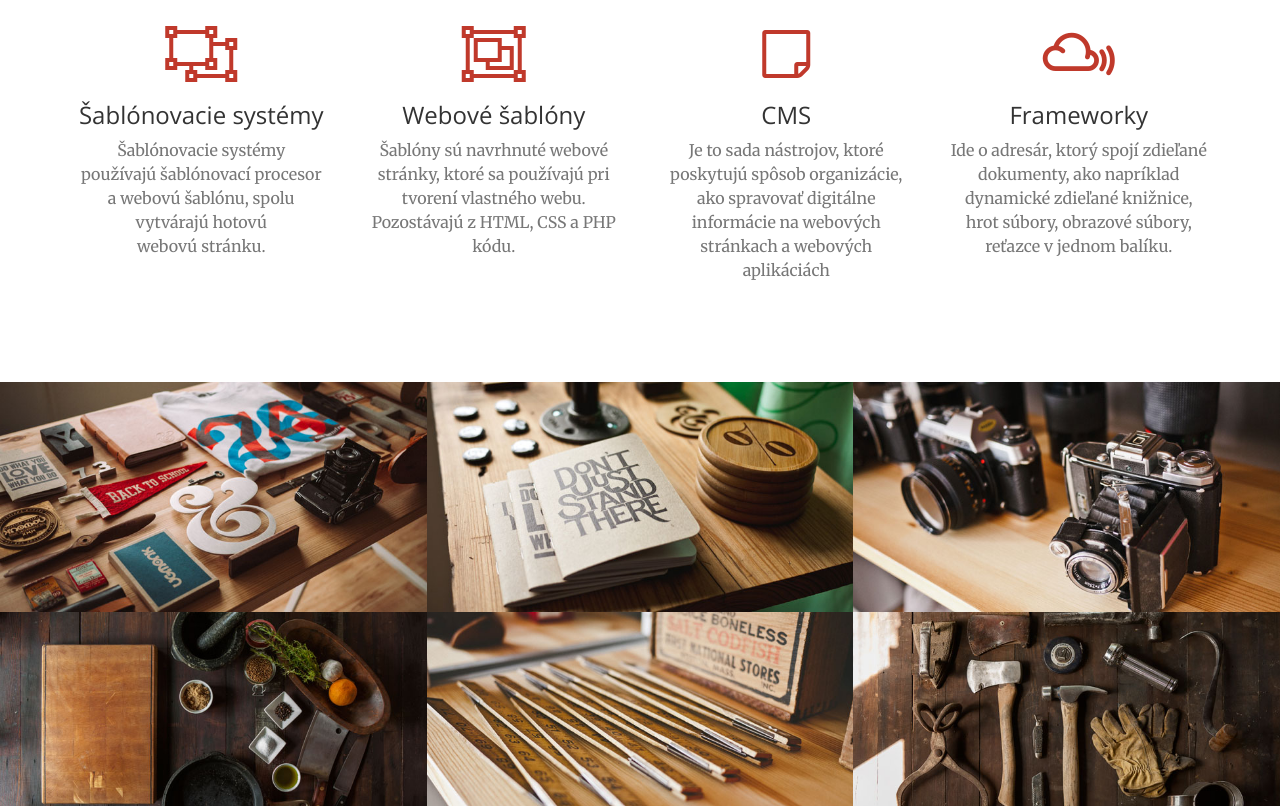
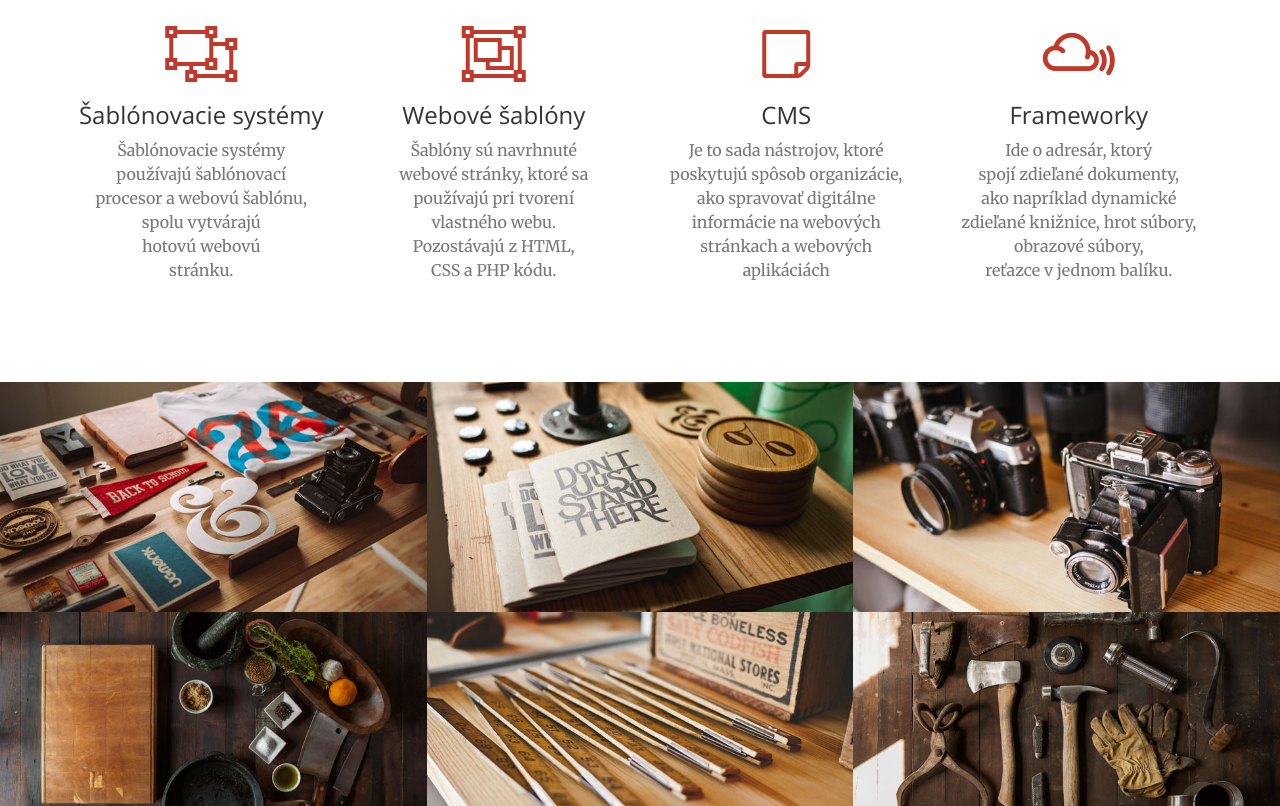
Before and after one commit to MartinPlevjak/eplevjakova, a website: page index.html in a window 1280 px wide. Shown: the part 1460-2266 px from the top of the page. Drawn offline with nearby package versions, Linux system fonts and the light colour scheme.

Commit message:
Update index.html

```diff
--- a/index.html
+++ b/index.html
@@ -7,7 +7,6 @@
     <meta http-equiv="X-UA-Compatible" content="IE=edge">
     <meta name="viewport" content="width=device-width, initial-scale=1">
     <meta name="description" content="">
-    <meta name="author" content="">
 
     <title>Eva Plevjaková</title>
 
@@ -110,14 +109,14 @@
                     <div class="service-box">
                         <i class="fa fa-4x fa-object-ungroup text-primary sr-icons"></i>
                         <h3>Šablónovacie systémy</h3>
-                        <p class="text-muted">Šablónovacie systémy <br />používajú šablónovací procesor<br /> a webovú šablónu, spolu <br />vytvárajú hotovú <br />webovú stránku.</p>
+                        <p class="text-muted">Šablónovacie systémy <br />používajú šablónovací <br />procesor a webovú šablónu,<br /> spolu vytvárajú <br />hotovú webovú <br />stránku.</p>
                     </div>
                 </div>
                 <div class="col-lg-3 col-md-6 text-center">
                     <div class="service-box">
                         <i class="fa fa-4x fa-object-group text-primary sr-icons"></i>
                         <h3>Webové šablóny</h3>
-                        <p class="text-muted">Šablóny sú navrhnuté webové stránky, ktoré sa používajú pri tvorení vlastného webu. Pozostávajú z HTML, CSS a PHP kódu.</p>
+                        <p class="text-muted">Šablóny sú navrhnuté <br />webové stránky, ktoré sa <br />používajú pri tvorení<br /> vlastného webu. <br />Pozostávajú z HTML,<br /> CSS a PHP kódu.</p>
                     </div>
                 </div>
                 <div class="col-lg-3 col-md-6 text-center">
@@ -131,7 +130,7 @@
                     <div class="service-box">
                         <i class="fa fa-4x fa-mixcloud text-primary sr-icons"></i>
                         <h3>Frameworky</h3>
-                        <p class="text-muted">Ide o adresár, ktorý spojí zdieľané dokumenty, ako napríklad dynamické zdieľané knižnice, hrot súbory, obrazové súbory, reťazce v jednom balíku.</p>
+                        <p class="text-muted">Ide o adresár, ktorý <br />spojí zdieľané dokumenty, <br />ako napríklad dynamické <br />zdieľané knižnice, hrot súbory, <br />obrazové súbory, <br />reťazce v jednom balíku.</p>
                     </div>
                 </div>
             </div>
```
